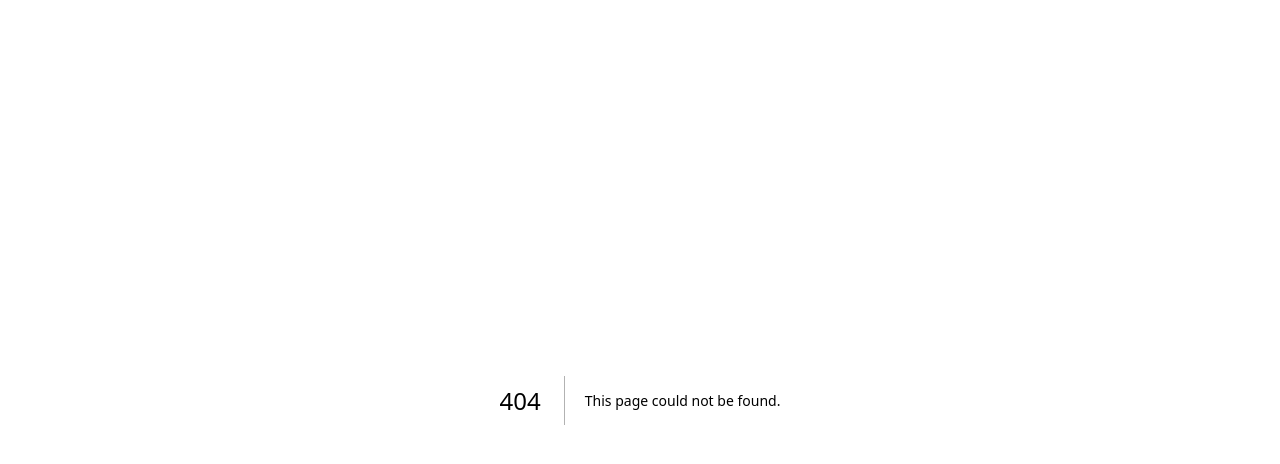
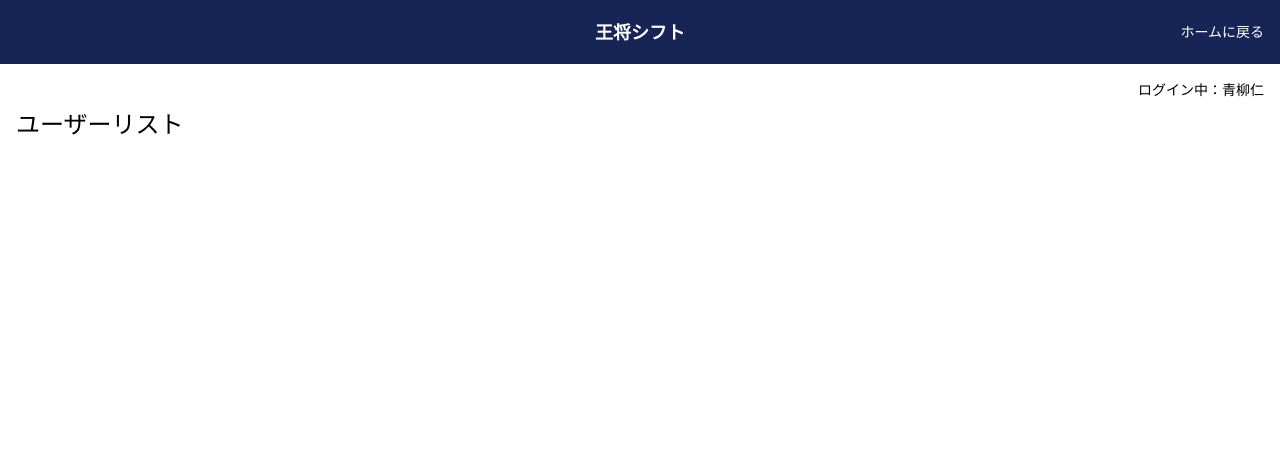
Before and after one commit to andmatcha/oh-show, a Next.js app in the folder frontend/: page /admin/users in a window 1280 px wide. Before the commit this address had no page. Shown: the top 464 px of the page. Built offline with nearby package versions, Linux system fonts and the light colour scheme.

Commit message:
ひな型のみ作成

```diff
--- /dev/null
+++ b/frontend/src/app/admin/users/page.tsx
@@ -0,0 +1,11 @@
+import Layout from "@/components/Layout";
+
+const Users = () => {
+  return (
+    <Layout title="ユーザーリスト">
+      <div></div>
+    </Layout>
+  );
+};
+
+export default Users;
```
